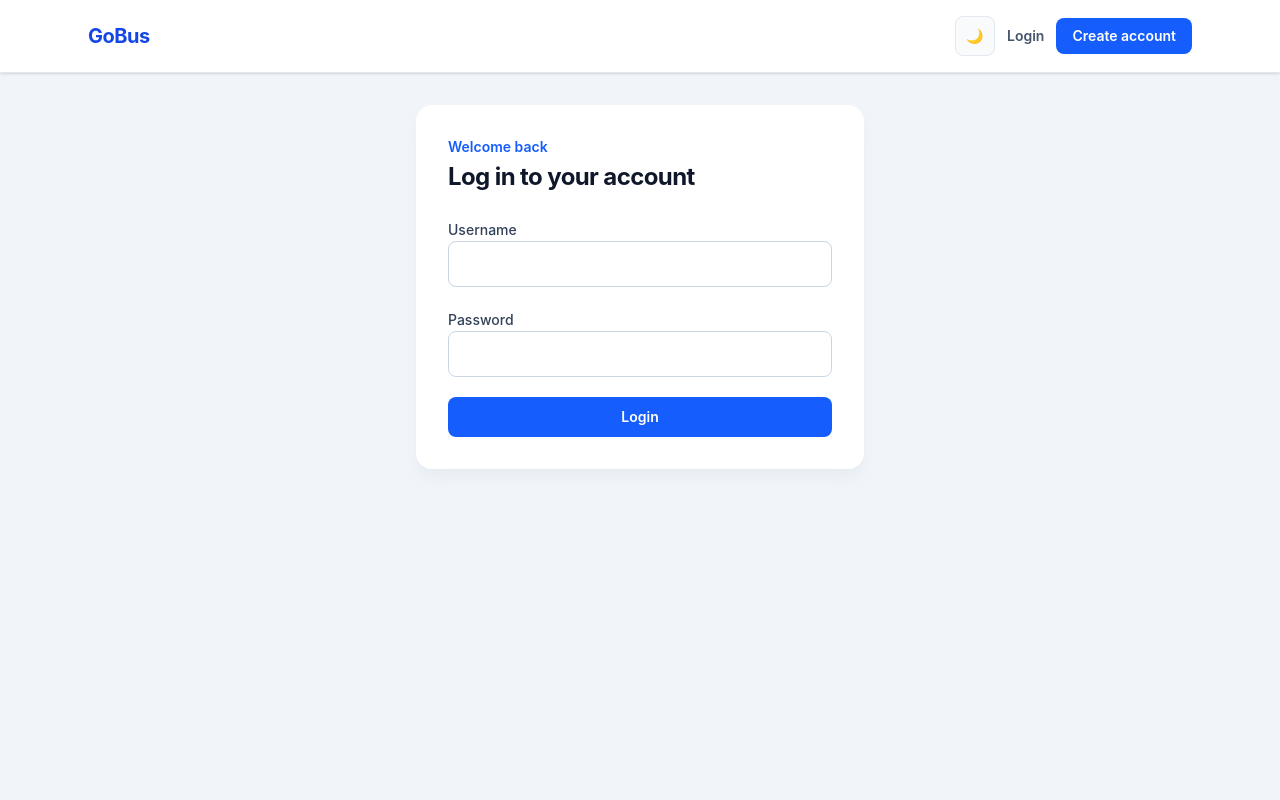
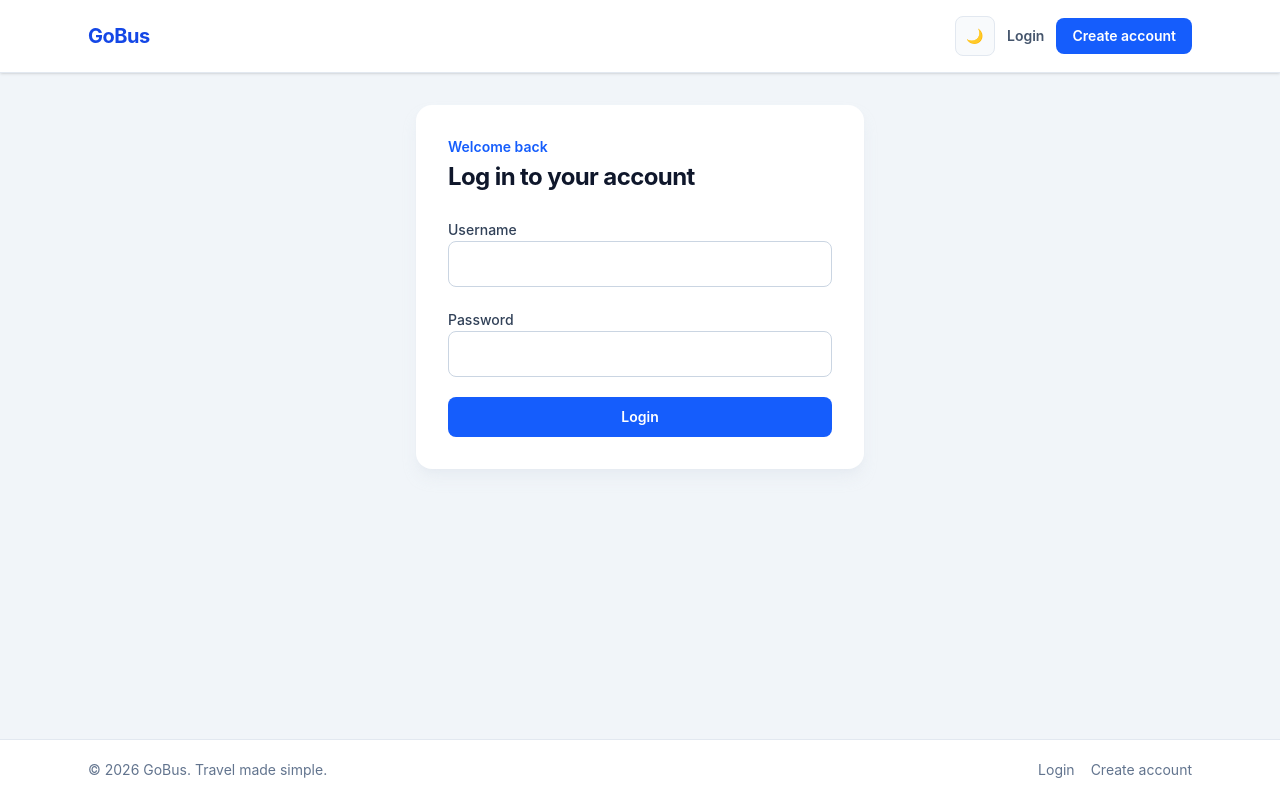
Before and after one commit to suhasgp2003/Bus_Ticket_Booking-React-, a React (Vite) app: page /login in a window 1280 px wide. Built offline with nearby package versions, Linux system fonts and the light colour scheme; the HTML template or start-up script is replaced by a standard one.

Commit message:
add footer in wrapper component

```diff
--- a/src/components/Wrapper.jsx
+++ b/src/components/Wrapper.jsx
@@ -5,7 +5,7 @@ const Wrapper = ({ token, handlelogout, theme, onThemeToggle, children }) => {
         handlelogout()
     }
     return (
-        <div className="min-h-screen bg-slate-100 text-slate-900">
+        <div className="flex min-h-screen flex-col bg-slate-100 text-slate-900">
           <header className="border-b border-slate-200 bg-white shadow-sm">
             <nav className="mx-auto flex max-w-6xl flex-wrap items-center justify-between gap-3 px-4 py-4 sm:px-6">
               <Link to="/" className="mr-auto text-xl font-bold tracking-tight text-blue-700">
@@ -66,7 +66,25 @@ const Wrapper = ({ token, handlelogout, theme, onThemeToggle, children }) => {
               )}
             </nav>
           </header>
-          <main className="mx-auto max-w-6xl px-4 py-6 sm:px-6 sm:py-8">{children}</main>
+          <main className="mx-auto w-full max-w-6xl flex-1 px-4 py-6 sm:px-6 sm:py-8">{children}</main>
+          <footer className="border-t border-slate-200 bg-white">
+            <div className="mx-auto flex max-w-6xl flex-col gap-3 px-4 py-5 text-sm text-slate-500 sm:flex-row sm:items-center sm:justify-between sm:px-6">
+              <p>© {new Date().getFullYear()} GoBus. Travel made simple.</p>
+              <nav className="flex flex-wrap gap-x-4 gap-y-2" aria-label="Footer navigation">
+                {token ? (
+                  <>
+                    <Link to="/buses" className="transition hover:text-blue-700">Find a bus</Link>
+                    <Link to="/my-bookings" className="transition hover:text-blue-700">My bookings</Link>
+                  </>
+                ) : (
+                  <>
+                    <Link to="/login" className="transition hover:text-blue-700">Login</Link>
+                    <Link to="/register" className="transition hover:text-blue-700">Create account</Link>
+                  </>
+                )}
+              </nav>
+            </div>
+          </footer>
         </div>
     );
 
```
